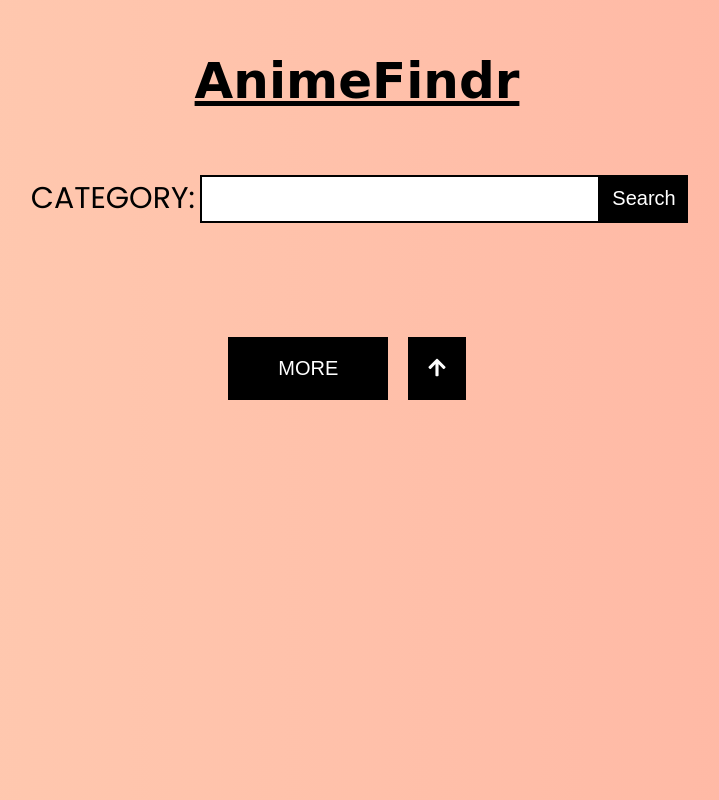
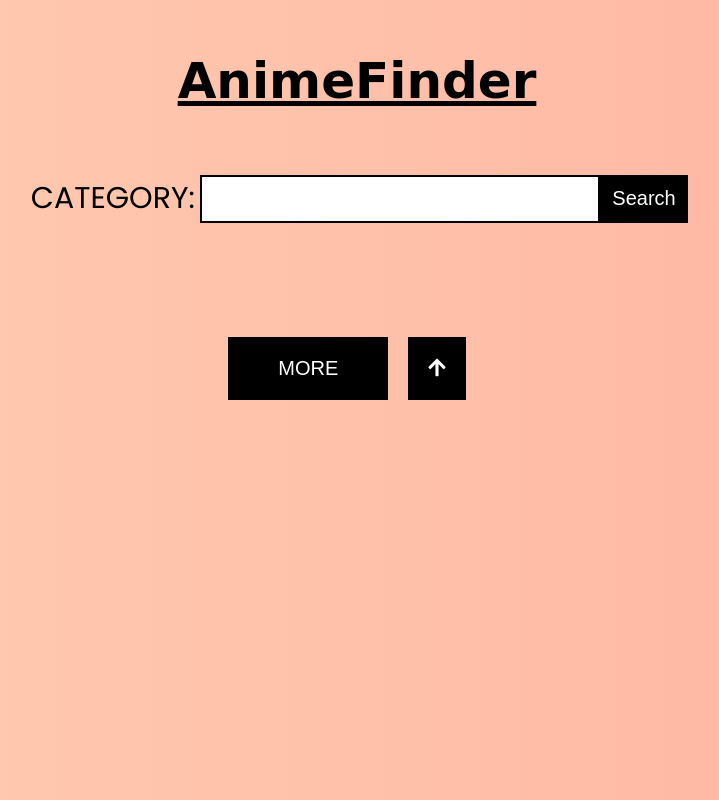
Before and after one commit to RachelLi13/AnimeFindr, a plain HTML site: page index.html in a window 1280 px wide. Shown: the whole page, without its empty margins (283-1002 px from the left). Drawn offline with Linux system fonts and the light colour scheme; no server answers; a web font is replaced by a local one.

Commit message:
title change

```diff
--- a/index.html
+++ b/index.html
@@ -11,7 +11,7 @@
 </head>
 <body>
     <header>
-        <h2><a href="/index.html">AnimeFindr</a></h2>
+        <h2><a href="/index.html">AnimeFinder</a></h2>
         <form class="search-form">
             <label for="search">CATEGORY:</label>
             <input type="text" name="search" class="search-input">
```
